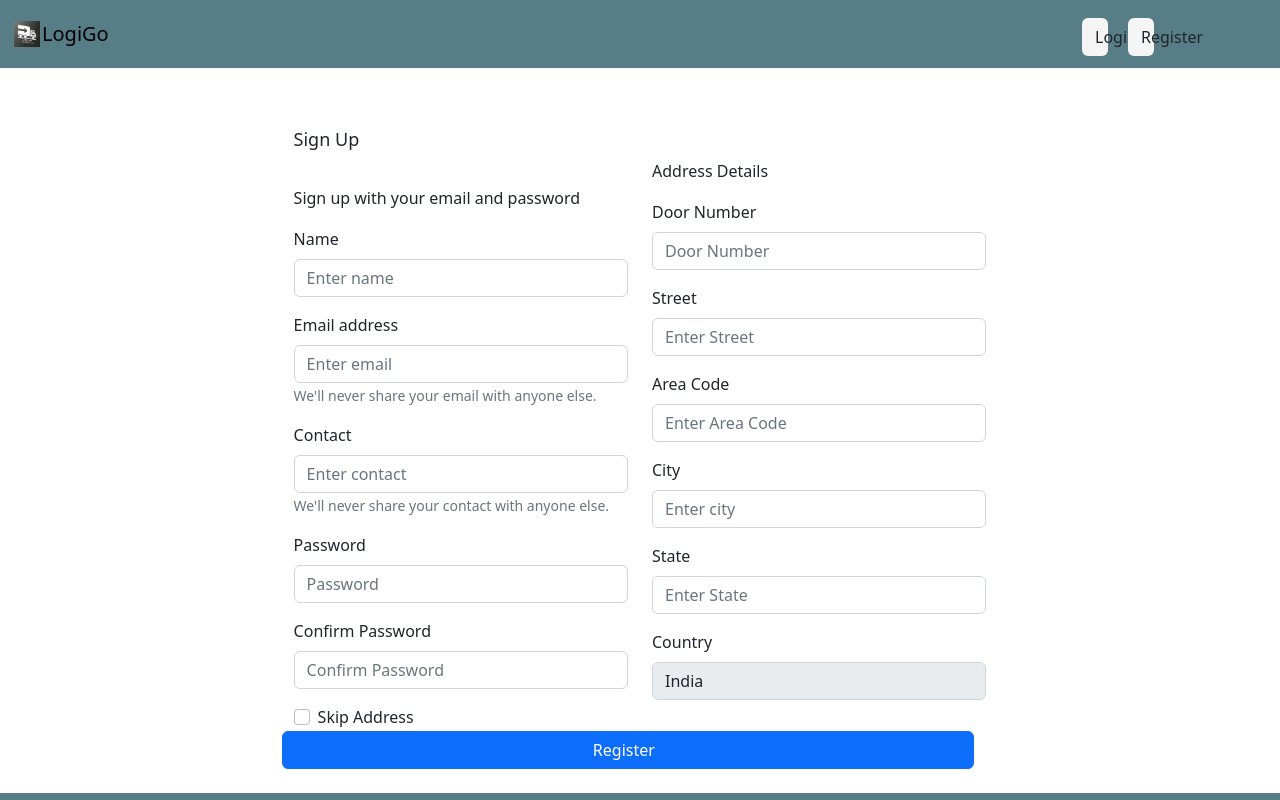
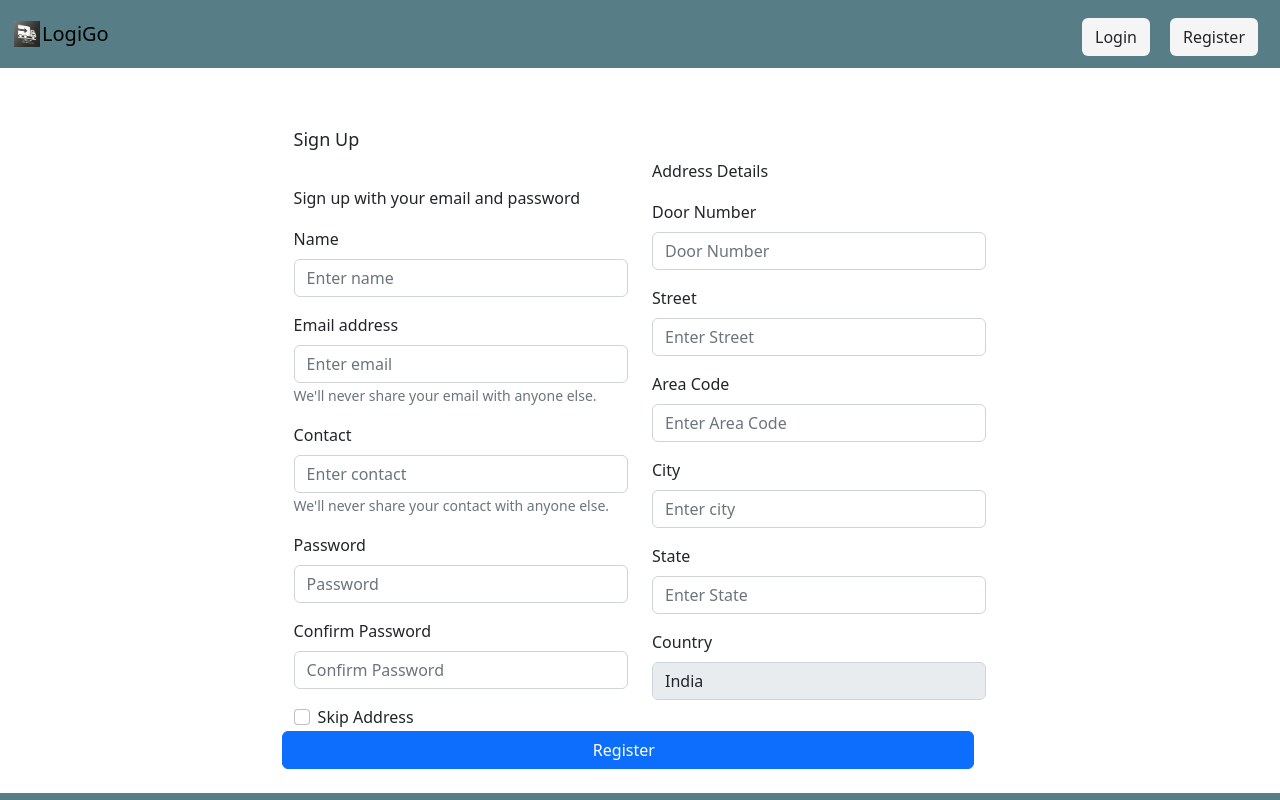
Before and after one commit to mitrya/ONDC-LOGISTICS-BAP, a React (Vite) app in the folder client/: page /signUp in a window 1280 px wide. Shown: the top 800 px of the page. Built offline with nearby package versions, Linux system fonts and the light colour scheme.

Commit message:
fix navbar styles

```diff
--- a/client/src/components/header/header.styles.css
+++ b/client/src/components/header/header.styles.css
@@ -42,7 +42,6 @@
 .btn1{
     color: aliceblue;
     font-weight: 500;
-        width: 10% !important;
     background-color: whitesmoke !important;
     text-align: center !important;
     margin: 10px;
--- a/client/src/components/signUp/signUp.component.jsx
+++ b/client/src/components/signUp/signUp.component.jsx
@@ -150,7 +150,7 @@
       <div className="forms  mt-5 d-flex justify-content-center">
         <Form>
           <div className='form container'>
-            <div className='row'>
+            <div className='row d-flex fcont2'>
 
               <div className="col">
                 <div className="form-heading">Sign Up</div>
--- a/client/src/components/signUp/signUp.styles.css
+++ b/client/src/components/signUp/signUp.styles.css
@@ -16,6 +16,7 @@
     font-size: 1rem;
     display: flex;
     flex-direction: row;
+    flex-wrap: wrap;
     margin: auto !important;
 }
 
```
Lines whose indentation alone changed are shown as unchanged.
